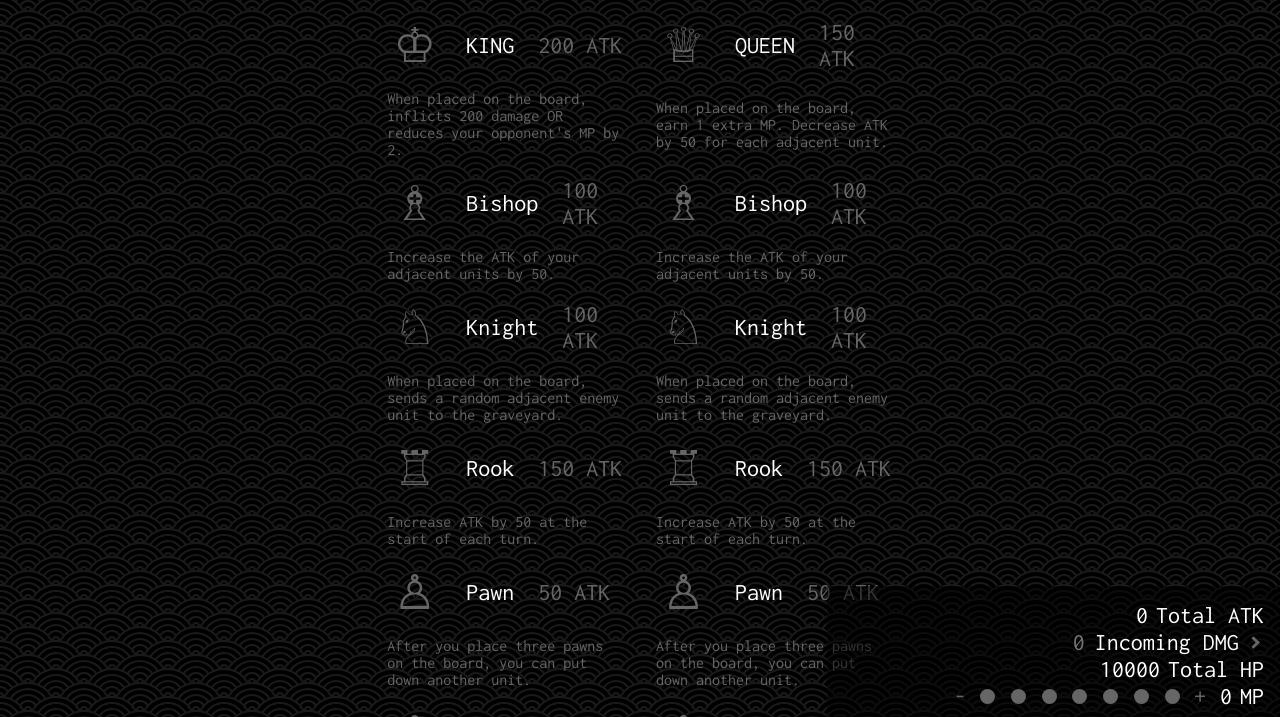
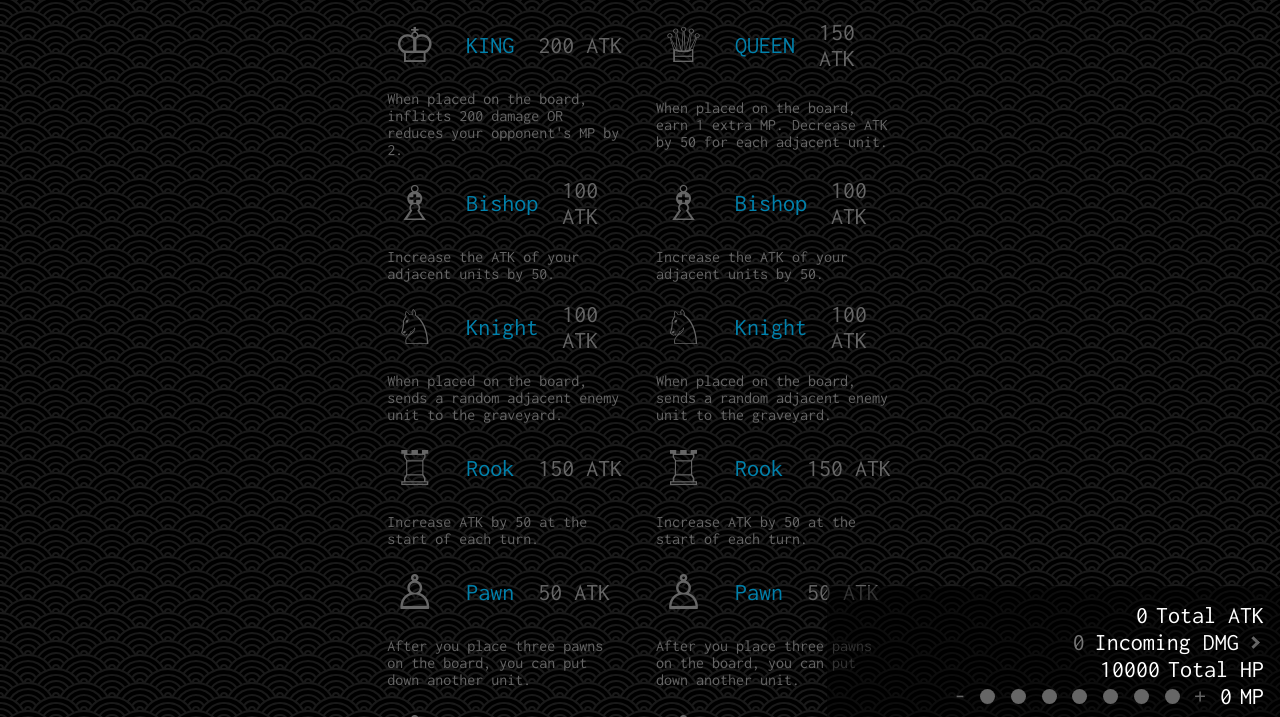
Before and after one commit to Randorufu/chessowa, a plain HTML site: page index.html in a window 1280 px wide. Shown: the part 74-791 px from the top of the page. Drawn offline with nearby package versions, Linux system fonts and the light colour scheme.

Commit message:
Update style.css

```diff
--- a/style.css
+++ b/style.css
@@ -36,7 +36,7 @@ h1 {
 }
 
 .piecename {
-  color: #ffffff;
+  color: #0081ac;
   font-size: 1.5em;
   margin-left: 1em;
   margin-right: 1em;
```
